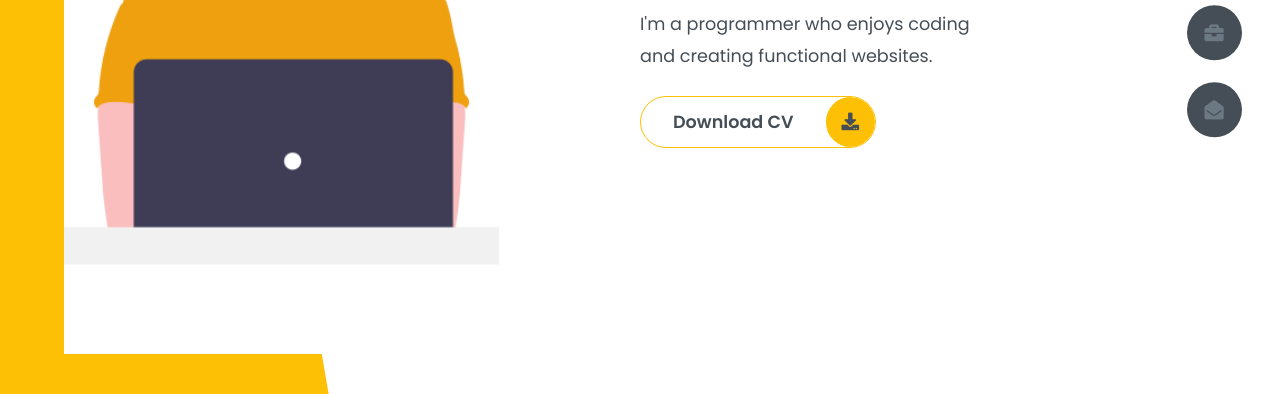
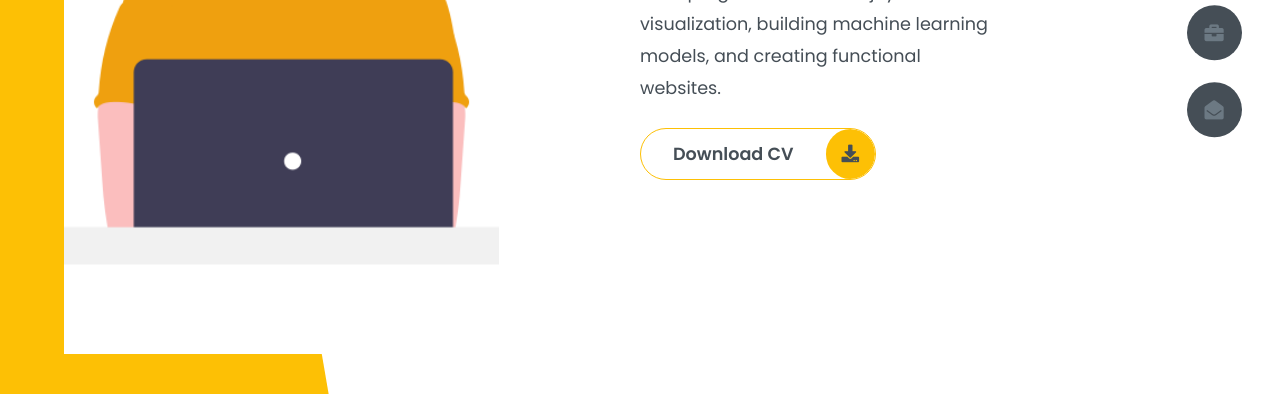
Before and after one commit to harshp28/Portfolio, a plain HTML site: page index.html in a window 1280 px wide. Shown: the part 406-800 px from the top of the page. Drawn offline with Linux system fonts and the light colour scheme.

Commit message:
Update index.html

```diff
--- a/index.html
+++ b/index.html
@@ -28,8 +28,7 @@
 
                 </h1>
                 <p>
-                    I'm a programmer who enjoys coding and creating functional websites.
-
+                    I’m a programmer who enjoys data visualization, building machine learning models, and creating functional websites.
                 </p>
                 <div class="btn-con"
                     onclick="window.open('./img/Harsh_Pawar.pdf')">
```
